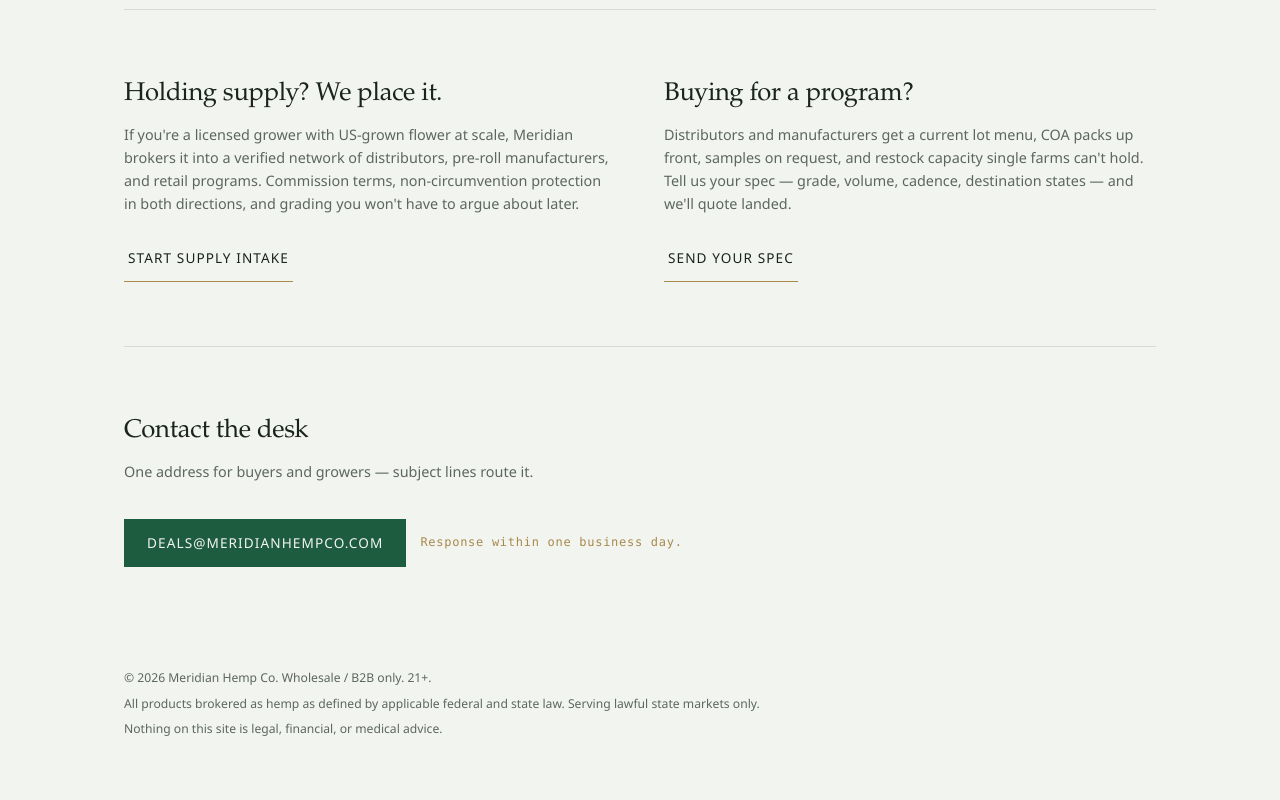
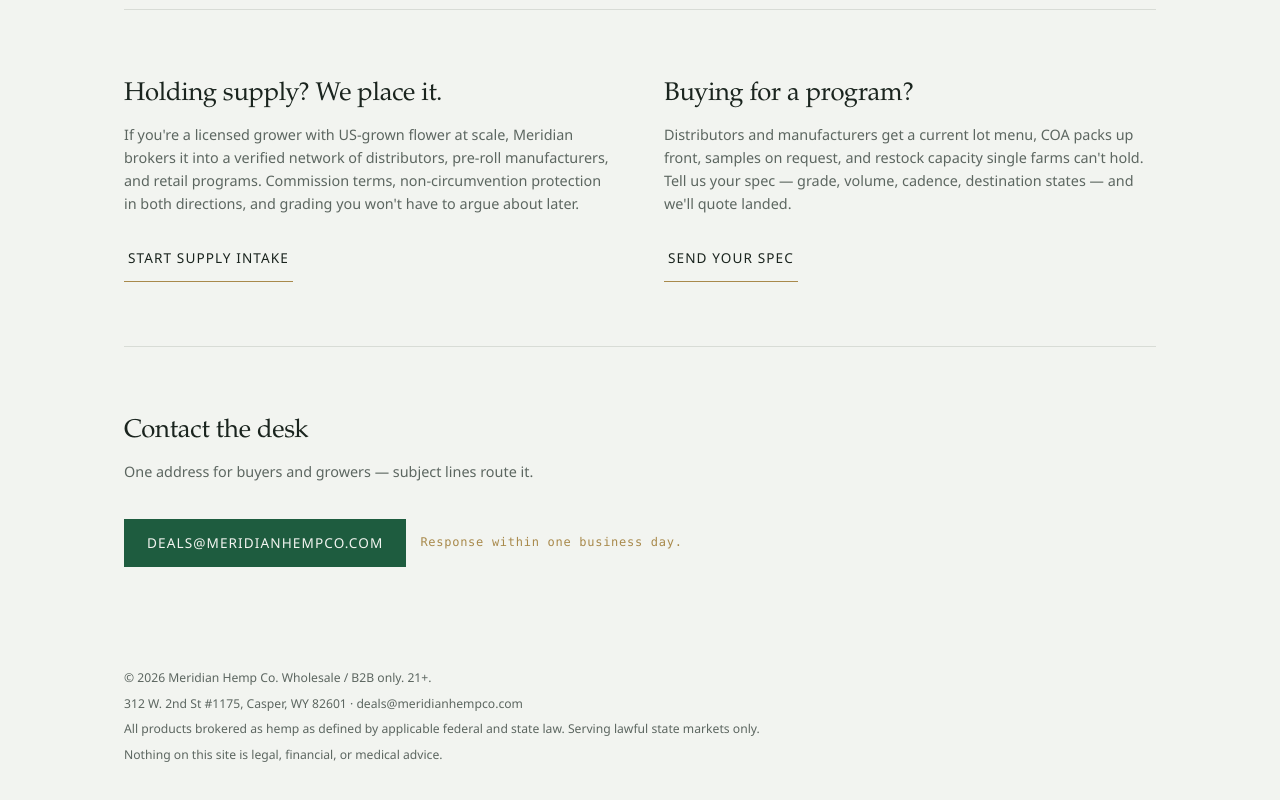
Before and after one commit to Feed-Zim/meridianhempco, a plain HTML site: page index.html in a window 1280 px wide. Shown: the part 2577-3377 px from the top of the page. Drawn offline with Linux system fonts and the light colour scheme.

Commit message:
Add Casper WY business address to footer

```diff
--- a/index.html
+++ b/index.html
@@ -447,6 +447,7 @@
 <footer>
   <div class="wrap">
     <span>© 2026 Meridian Hemp Co. Wholesale / B2B only. 21+.</span>
+    <span>312 W. 2nd St #1175, Casper, WY 82601 · deals@meridianhempco.com</span>
     <span>All products brokered as hemp as defined by applicable federal and state law. Serving lawful state markets only.</span>
     <span>Nothing on this site is legal, financial, or medical advice.</span>
   </div>
```
